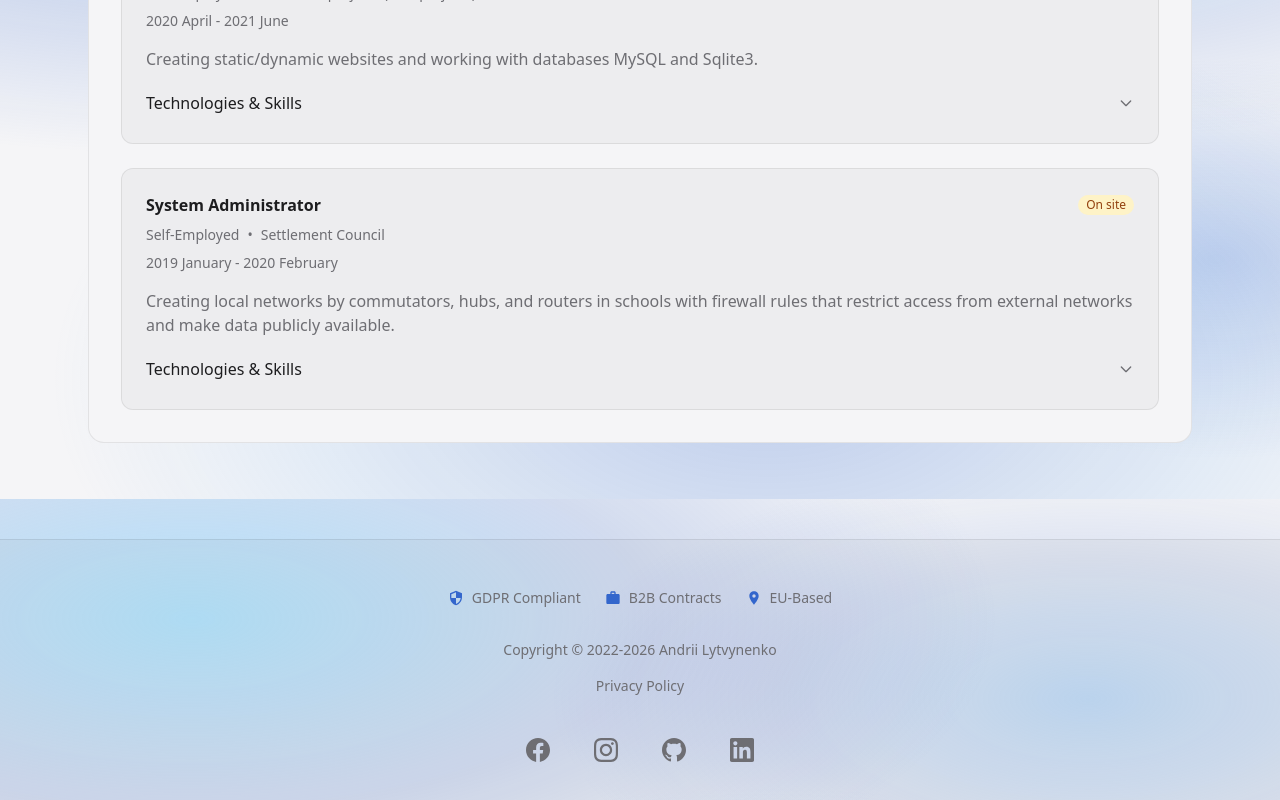
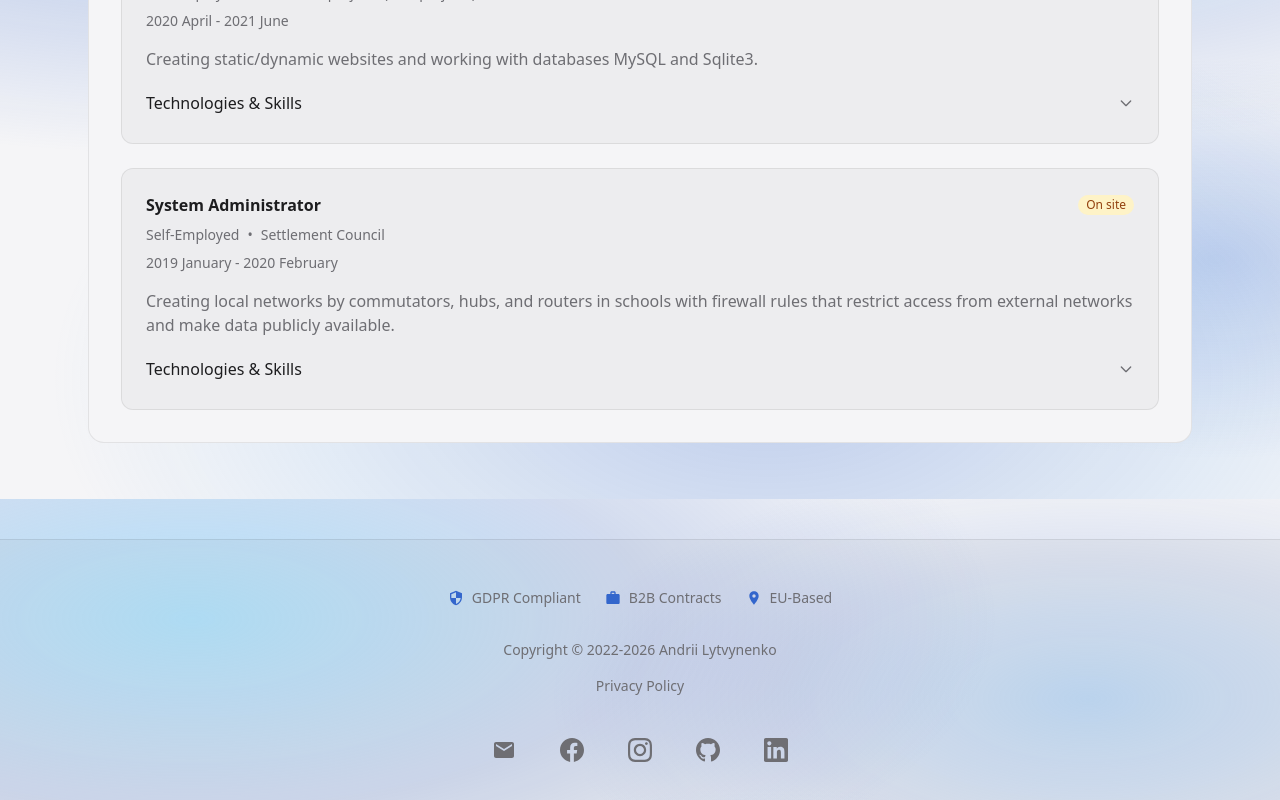
Before and after one commit to fecton/aboutme, a Next.js app: page / in a window 1280 px wide. Shown: the part 5901-6701 px from the top of the page. Built offline with nearby package versions, Linux system fonts and the light colour scheme.

Commit message:
fix: all links changes cursor to pointer

```diff
--- a/src/app/globals.css
+++ b/src/app/globals.css
@@ -88,6 +88,10 @@
 		background-attachment: fixed;
 		min-height: 100vh;
 	}
+
+	a[href] {
+		cursor: pointer;
+	}
 }
 
 /* Avoid fixed background on mobile - performance and visual glitches in Safari */
--- a/src/components/layout/Footer.tsx
+++ b/src/components/layout/Footer.tsx
@@ -4,6 +4,7 @@ import Link from "next/link";
 import { profile } from "@/data/profile";
 
 const iconMap: Record<string, string> = {
+	email: "M20 4H4c-1.1 0-1.99.9-1.99 2L2 18c0 1.1.9 2 2 2h16c1.1 0 2-.9 2-2V6c0-1.1-.9-2-2-2zm0 4l-8 5-8-5V6l8 5 8-5v2z",
 	facebook: "M24 12.073c0-6.627-5.373-12-12-12s-12 5.373-12 12c0 5.99 4.388 10.954 10.125 11.854v-8.385H7.078v-3.47h3.047V9.43c0-3.007 1.792-4.669 4.533-4.669 1.312 0 2.686.235 2.686.235v2.953H15.83c-1.491 0-1.956.925-1.956 1.874v2.25h3.328l-.532 3.47h-2.796v8.385C19.612 23.027 24 18.062 24 12.073z",
 	instagram: "M12 2.163c3.204 0 3.584.012 4.85.07 3.252.148 4.771 1.691 4.919 4.919.058 1.265.069 1.645.069 4.849 0 3.205-.012 3.584-.069 4.849-.149 3.225-1.664 4.771-4.919 4.919-1.266.058-1.644.07-4.85.07-3.204 0-3.584-.012-4.849-.07-3.26-.149-4.771-1.699-4.919-4.92-.058-1.265-.07-1.644-.07-4.849 0-3.204.013-3.583.07-4.849.149-3.227 1.664-4.771 4.919-4.919 1.266-.057 1.645-.069 4.849-.069zm0-2.163c-3.259 0-3.667.014-4.947.072-4.358.2-6.78 2.618-6.98 6.98-.059 1.281-.073 1.689-.073 4.948 0 3.259.014 3.668.072 4.948.2 4.358 2.618 6.78 6.98 6.98 1.281.058 1.689.072 4.948.072 3.259 0 3.668-.014 4.948-.072 4.354-.2 6.782-2.618 6.979-6.98.059-1.28.073-1.689.073-4.948 0-3.259-.014-3.667-.072-4.947-.196-4.354-2.617-6.78-6.979-6.98-1.281-.059-1.69-.073-4.949-.073zm0 5.838c-3.403 0-6.162 2.759-6.162 6.162s2.759 6.163 6.162 6.163 6.162-2.759 6.162-6.163c0-3.403-2.759-6.162-6.162-6.162zm0 10.162c-2.209 0-4-1.79-4-4 0-2.209 1.791-4 4-4s4 1.791 4 4c0 2.21-1.791 4-4 4zm6.406-11.845c-.796 0-1.441.645-1.441 1.44s.645 1.44 1.441 1.44c.795 0 1.439-.645 1.439-1.44s-.644-1.44-1.439-1.44z",
 	github: "M12 0c-6.626 0-12 5.373-12 12 0 5.302 3.438 9.8 8.207 11.387.599.111.793-.261.793-.577v-2.234c-3.338.726-4.033-1.416-4.033-1.416-.546-1.387-1.333-1.756-1.333-1.756-1.089-.745.083-.729.083-.729 1.205.084 1.839 1.237 1.839 1.237 1.07 1.834 2.807 1.304 3.492.997.107-.775.418-1.305.762-1.604-2.665-.305-5.467-1.334-5.467-5.931 0-1.311.469-2.381 1.236-3.221-.124-.303-.535-1.524.117-3.176 0 0 1.008-.322 3.301 1.23.957-.266 1.983-.399 3.003-.404 1.02.005 2.047.138 3.006.404 2.291-1.552 3.297-1.23 3.297-1.23.653 1.653.242 2.874.118 3.176.77.84 1.235 1.911 1.235 3.221 0 4.609-2.807 5.624-5.479 5.921.43.372.823 1.102.823 2.222v3.293c0 .319.192.694.801.576 4.765-1.589 8.199-6.086 8.199-11.386 0-6.627-5.373-12-12-12z",
@@ -53,6 +54,22 @@ export function Footer() {
 					</Link>
 				</p>
 				<ul className="flex justify-center gap-6">
+					<li>
+						<a
+							href={`mailto:${profile.email}`}
+							className="flex min-h-[44px] min-w-[44px] items-center justify-center text-muted transition-colors hover:text-foreground"
+							aria-label="Send email"
+						>
+							<svg
+								className="h-6 w-6"
+								fill="currentColor"
+								viewBox="0 0 24 24"
+								aria-hidden
+							>
+								<path d={iconMap.email} />
+							</svg>
+						</a>
+					</li>
 					{profile.footerSocialLinks.map((link) => (
 						<li key={link.name}>
 							<a
```
